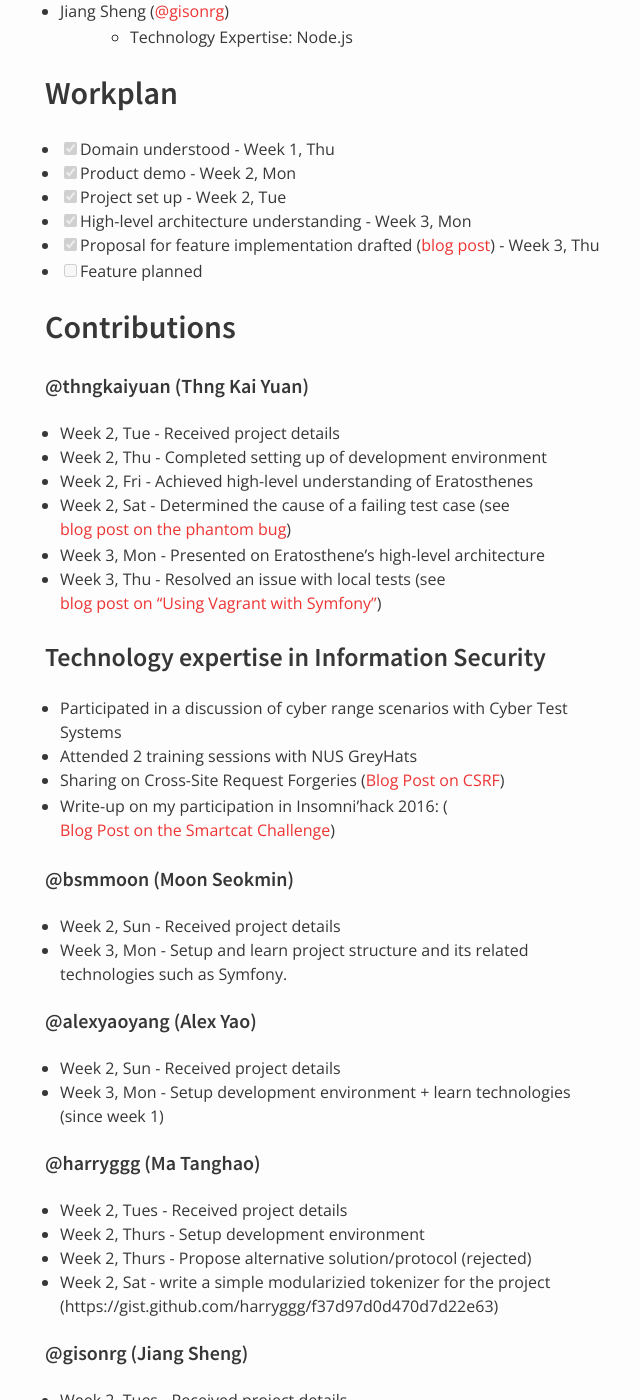
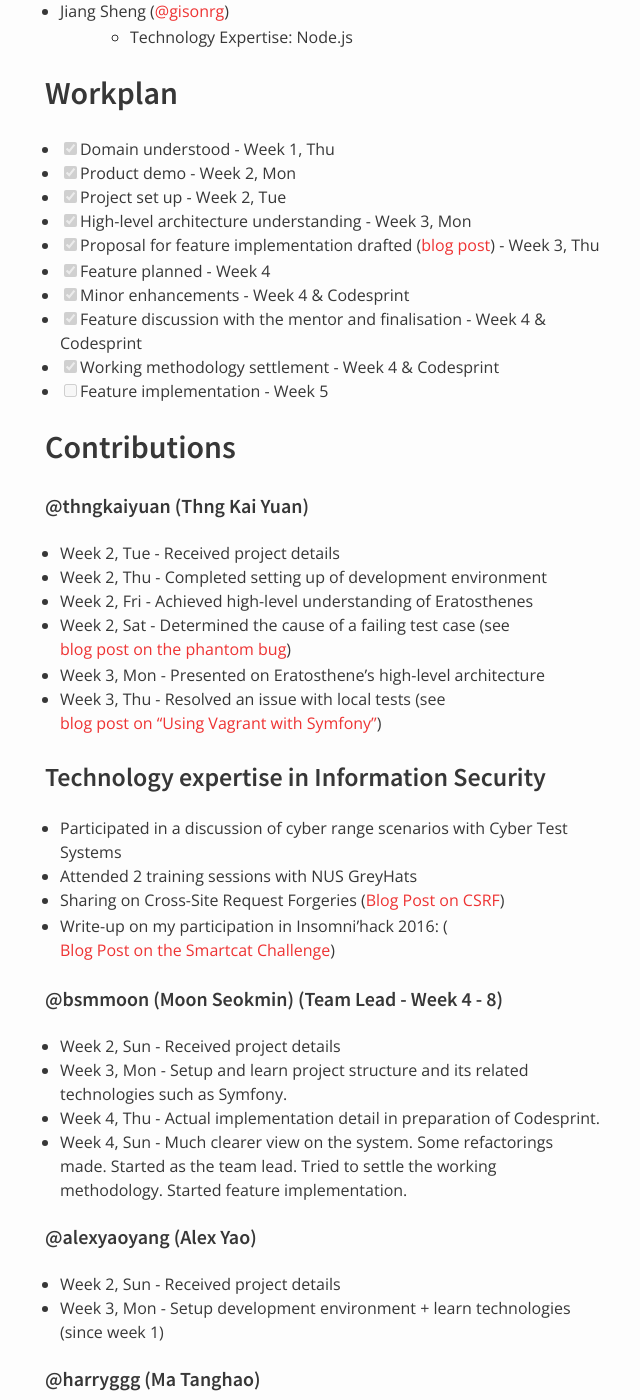
Before and after one commit to nus-oss/cs3281-AY1516S2-website, a Jekyll site: the page built from teams/codebender.md, in a window 1280 px wide and 1400 px high, scrolled down 555 px. Shown: the whole window, without its empty margins (325-965 px from the left). Built offline with Jekyll 4.4.1, drawn with Linux system fonts in a browser that asks for light colours.

Commit message:
Update team Codebender's page

```diff
--- a/teams/codebender.md
+++ b/teams/codebender.md
@@ -24,7 +24,11 @@ permalink: /teams/codebender/
 * [x] Project set up - Week 2, Tue
 * [x] High-level architecture understanding - Week 3, Mon
 * [x] Proposal for feature implementation drafted ([blog post](http://cs3281-2.blogspot.sg/2016/01/planning-for-our-first-feature.html)) - Week 3, Thu
-* [ ] Feature planned
+* [x] Feature planned - Week 4
+* [x] Minor enhancements - Week 4 & Codesprint
+* [x] Feature discussion with the mentor and finalisation - Week 4 & Codesprint
+* [x] Working methodology settlement - Week 4 & Codesprint
+* [ ] Feature implementation - Week 5
 
 ## Contributions
 
@@ -42,9 +46,11 @@ permalink: /teams/codebender/
  * Sharing on Cross-Site Request Forgeries ([Blog Post on CSRF](http://cs3281-2.blogspot.sg/2016/01/cross-site-request-forgeries-csrf.html))
  * Write-up on my participation in Insomni'hack 2016: ([Blog Post on the Smartcat Challenge](http://cs3281-2.blogspot.sg/2016/01/te-insomnihack-2016-teaser-smartcat-web.html))
 
-#### @bsmmoon (Moon Seokmin)
+#### @bsmmoon (Moon Seokmin) (Team Lead - Week 4 - 8)
 * Week 2, Sun - Received project details
 * Week 3, Mon - Setup and learn project structure and its related technologies such as Symfony.
+* Week 4, Thu - Actual implementation detail in preparation of Codesprint.
+* Week 4, Sun - Much clearer view on the system. Some refactorings made. Started as the team lead. Tried to settle the working methodology. Started feature implementation.
 
 #### @alexyaoyang (Alex Yao)
 * Week 2, Sun - Received project details
```
